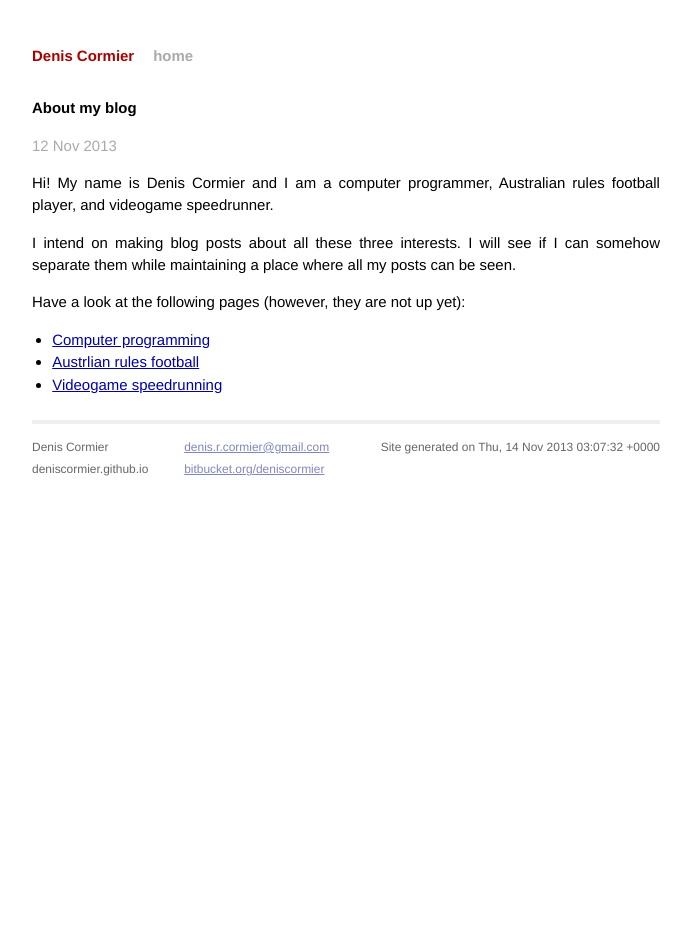
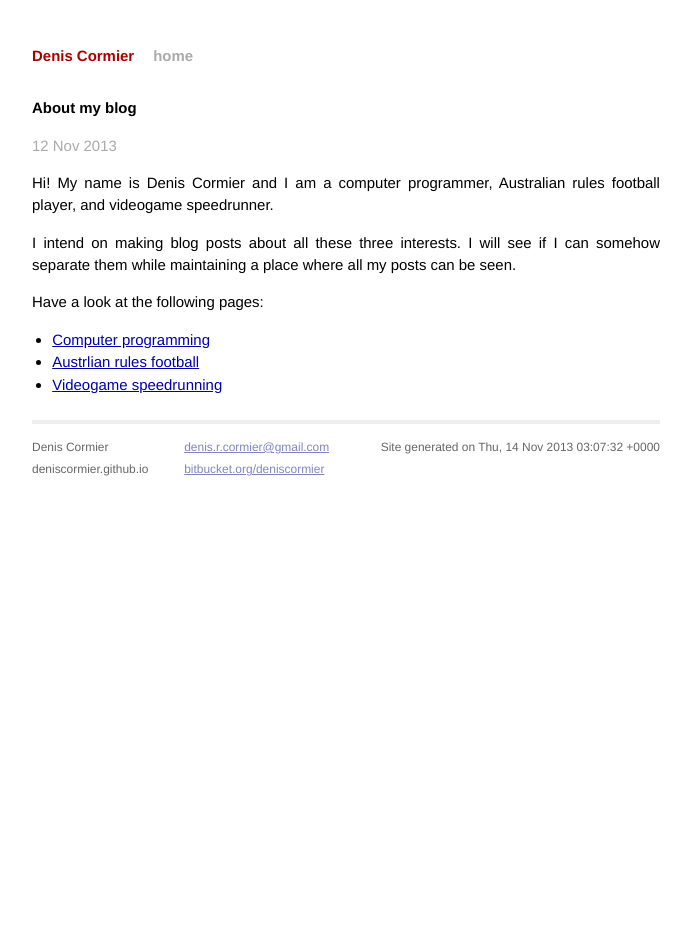
Before and after one commit to deniscormier/deniscormier.github.io, a Jekyll site: the page built from _posts/2013-11-12-about-my-blog.markdown, in a window 1280 px wide. Shown: the whole page, without its empty margins (294-985 px from the left). Built offline with Jekyll 4.4.1, drawn with Linux system fonts in a browser that asks for light colours; Markdown is read by kramdown in place of the engine named in the settings.

```diff
--- a/_posts/2013-11-12-about-my-blog.markdown
+++ b/_posts/2013-11-12-about-my-blog.markdown
@@ -12,7 +13,7 @@
 can somehow separate them while maintaining a place where all my posts can be
 seen.
 
-Have a look at the following pages (however, they are not up yet):
+Have a look at the following pages:
 
 - [Computer programming](http://deniscormier.github.io/programming)
 - [Austrlian rules football](http://deniscormier.github.io/aussierules)
```
Also changed, not shown: other parts of _posts/2013-11-12-about-my-blog.markdown (+1 -0 lines), README.md.
